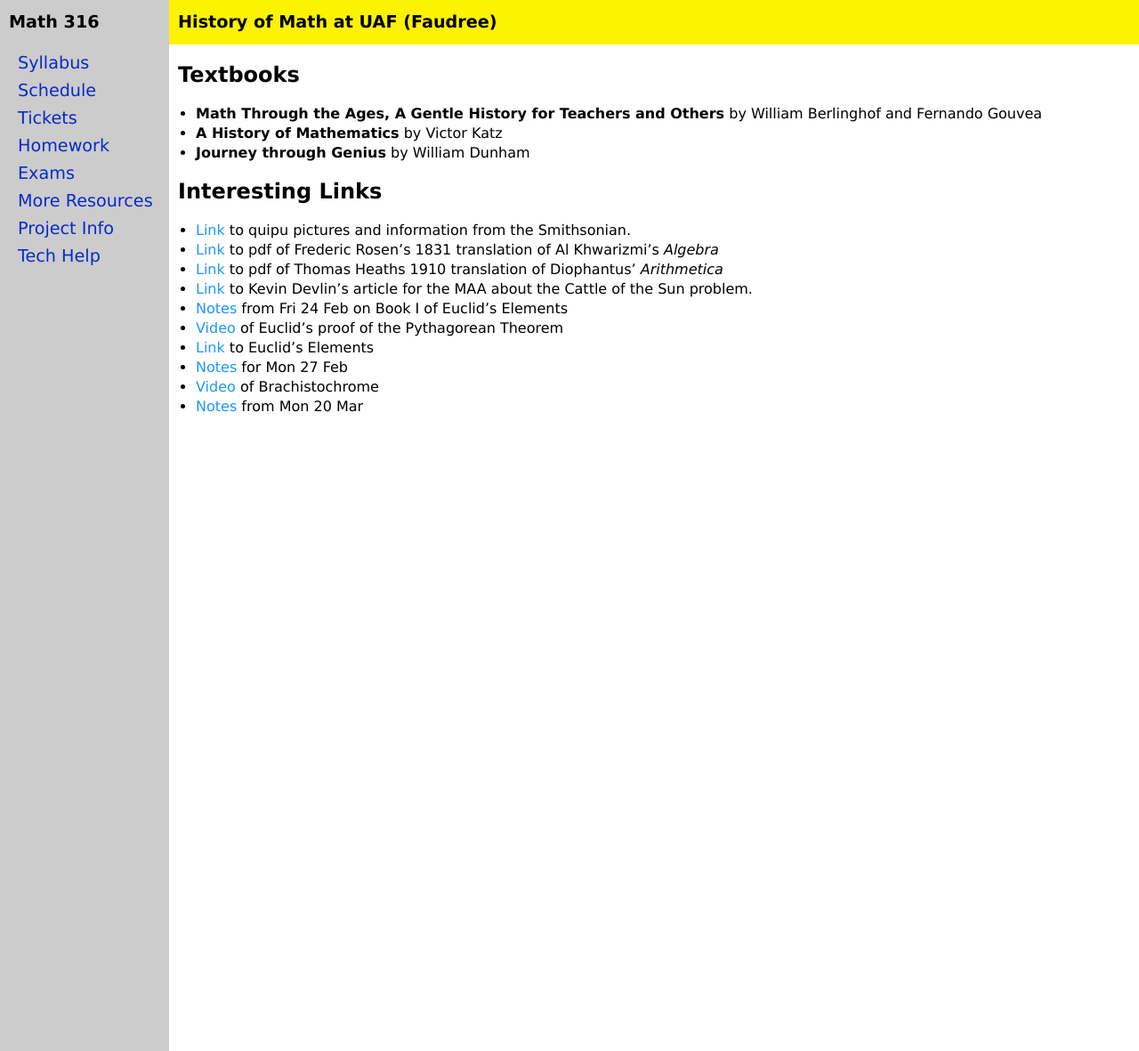
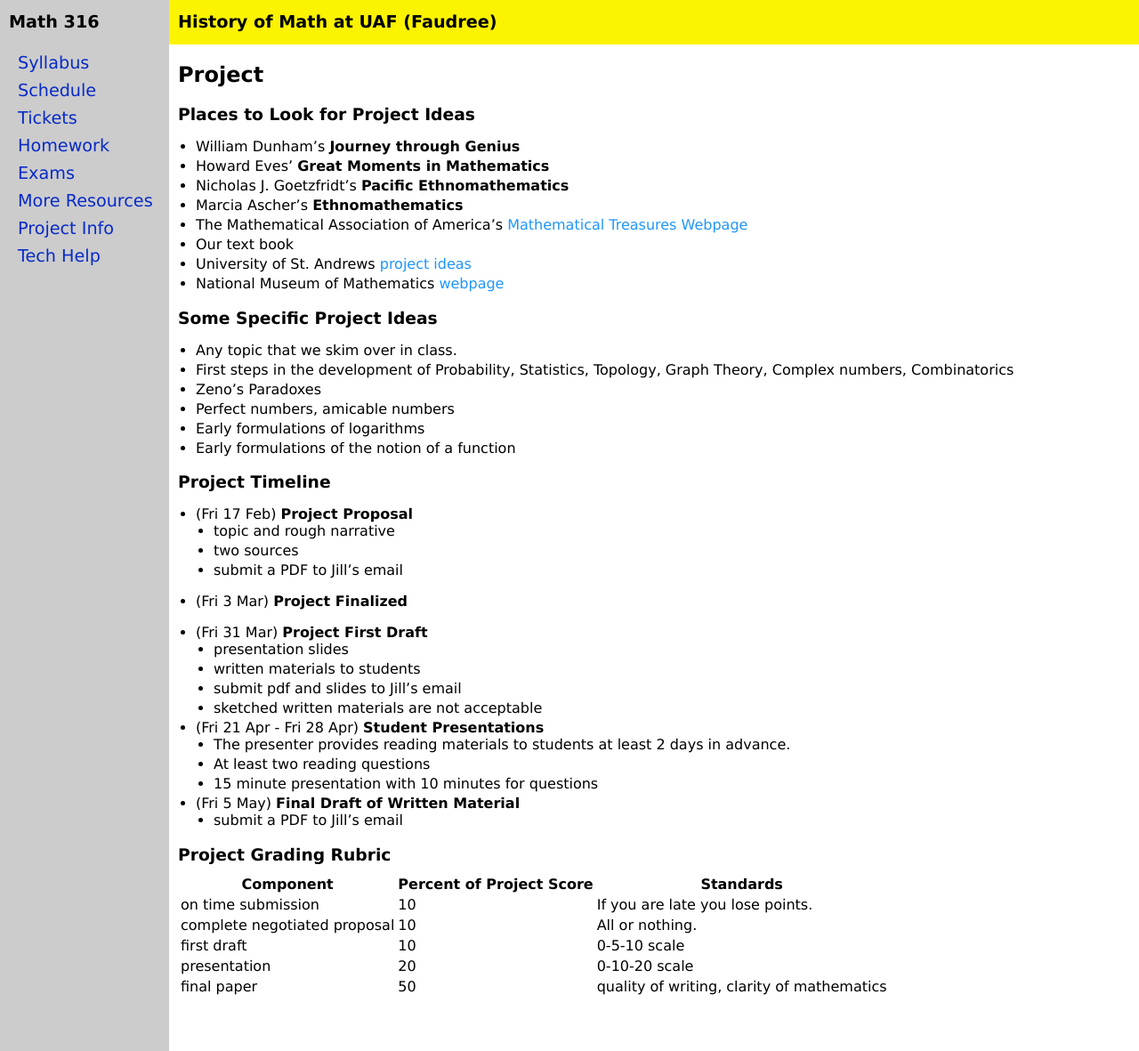
Before and after one commit to jrfaudree/HOM, a Jekyll site: the page built from project_old.md, in a window 1280 px wide and 1181 px high. Shown: the whole window at 89% size. Built offline with Jekyll 4.4.1, drawn with Linux system fonts in a browser that asks for light colours.

Commit message:
Update project_old.md

```diff
--- a/project_old.md
+++ b/project_old.md
@@ -3,23 +3,59 @@ layout: course-page
 title: Additional Resources
 ---
 
-## Textbooks
+## Project
 
-* **Math Through the Ages, A Gentle History for Teachers and Others** by William Berlinghof and Fernando Gouvea
-* **A History of Mathematics** by Victor Katz
-* **Journey through Genius** by William Dunham
+### Places to Look for Project Ideas
 
-## Interesting Links
+* William Dunham's **Journey through Genius**
+* Howard Eves' **Great Moments in Mathematics**
+* Nicholas J. Goetzfridt's **Pacific Ethnomathematics**
+* Marcia Ascher's **Ethnomathematics**
+* The Mathematical Association of America's [Mathematical Treasures Webpage](https://www.maa.org/press/periodicals/convergence/index-to-mathematical-treasures)
+* Our text book
+* University of St. Andrews [project ideas](https://mathshistory.st-andrews.ac.uk/OtherIndexes/histtopics/)
+* National Museum of Mathematics [webpage](https://history-of-mathematics.org/)
 
-* [Link](https://www.si.edu/newsdesk/snapshot/quipu) to quipu pictures and information from the Smithsonian.
-* [Link](https://legacy-www.math.harvard.edu/~knill/teaching/summer2019/exhibits/algebra/AlgebraMohammedBenMusa.pdf) to pdf of Frederic Rosen's 1831 translation of Al Khwarizmi's *Algebra*
-* [Link](https://ia801603.us.archive.org/18/items/diophantusofalex00heatiala/diophantusofalex00heatiala.pdf) to pdf of Thomas Heaths 1910 translation of Diophantus' *Arithmetica*
-* [Link](https://www.maa.org/external_archive/devlin/devlin_02_04.html) to Kevin Devlin's article for the MAA about the Cattle of the Sun problem.
-* [Notes](assets/Book-I-Notes.pdf) from Fri 24 Feb on Book I of Euclid's Elements
-* [Video](https://www.youtube.com/watch?v=uQ-1iBdhm8M) of Euclid's proof of the Pythagorean Theorem
-* [Link](http://aleph0.clarku.edu/~djoyce/elements/elements.html) to Euclid's Elements
-* [Notes](assets/InClassNotesMon-26.pdf) for Mon 27 Feb
-* [Video](https://www.youtube.com/watch?v=skvnj67YGmw) of Brachistochrome
-* [Notes](assets/Class-notes-20-mar.pdf) from Mon 20 Mar
+### Some Specific Project Ideas
+
+* Any topic that we skim over in class.
+* First steps in the development of Probability, Statistics, Topology, Graph Theory, Complex numbers, Combinatorics
+* Zeno's Paradoxes
+* Perfect numbers, amicable numbers
+* Early formulations of logarithms
+* Early formulations of the notion of a function
+
+### Project Timeline
+
+* (Fri 17 Feb) **Project Proposal**
+  * topic and rough narrative
+  * two sources
+  * submit a PDF to Jill's email
+
+* (Fri 3 Mar) **Project Finalized**
+
+* (Fri 31 Mar) **Project First Draft**
+  * presentation slides
+  * written materials to students
+  * submit pdf and slides to Jill's email
+  * sketched written materials are not acceptable
+
+* (Fri 21 Apr - Fri 28 Apr) **Student Presentations**
+  * The presenter provides reading materials to students at least 2 days in advance.
+  * At least two reading questions
+  * 15 minute presentation with 10 minutes for questions
+
+* (Fri 5 May) **Final Draft of Written Material**
+  * submit a PDF to Jill's email
+
+### Project Grading Rubric
+
+| Component | Percent of Project Score | Standards |
+|-----------| --------------------------|-------------|
+| on time submission | 10| If you are late you lose points.|
+|complete negotiated proposal | 10 | All or nothing.|
+| first draft | 10 | 0-5-10 scale |
+| presentation | 20 | 0-10-20 scale |
+| final paper | 50 | quality of writing, clarity of mathematics|
 
 <div style="padding-bottom: 40px"></div>
```
